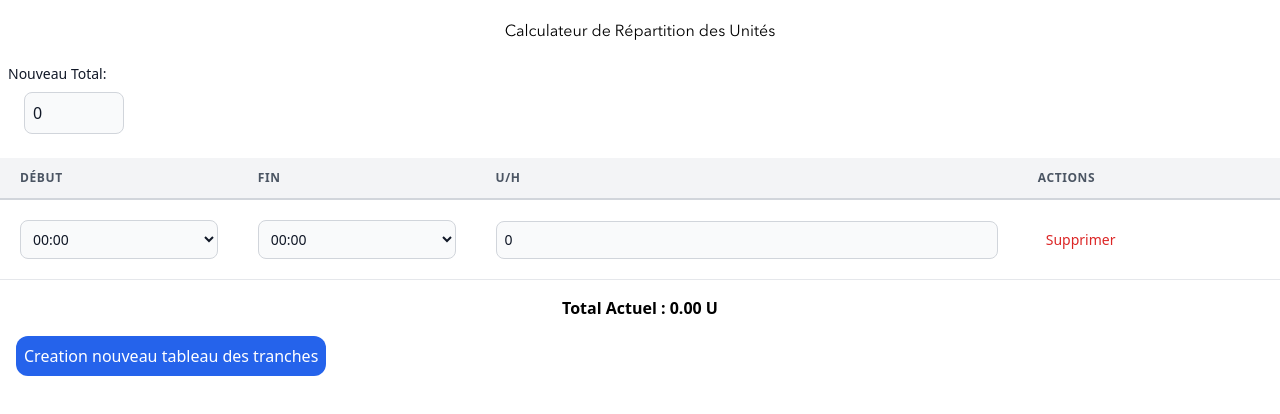
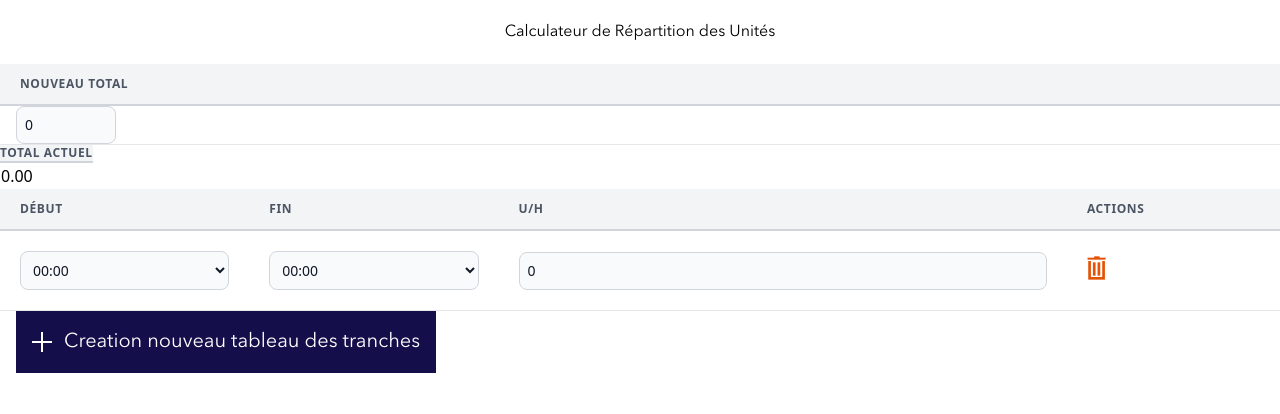
Before and after one commit to GitAlexisBERNARD/Tableau_modification_unite, a Vue app: page / in a window 1280 px wide. Shown: the top 414 px of the page. Built offline with nearby package versions, Linux system fonts and the light colour scheme; what v3-scroll-lock would draw is missing.

Commit message:
Add trash icon and update table layout in index.vue

```diff
--- a/src/components/icons/trash.vue
+++ b/src/components/icons/trash.vue
@@ -0,0 +1,34 @@
+<template>
+  <svg
+    width="19"
+    height="24"
+    viewBox="0 0 19 24"
+    fill="none"
+    xmlns="http://www.w3.org/2000/svg"
+  >
+    <mask id="path-1-inside-1_7_230" fill="white">
+      <path d="M1.23804 5H17.9047V23.6667H1.23804V5Z" />
+    </mask>
+    <path
+      d="M17.9047 23.6667V26.3333H20.5714V23.6667H17.9047ZM1.23804 23.6667H-1.42863V26.3333H1.23804V23.6667ZM15.238 5V23.6667H20.5714V5H15.238ZM17.9047 21H1.23804V26.3333H17.9047V21ZM3.9047 23.6667V5H-1.42863V23.6667H3.9047Z"
+      fill="#E35205"
+      mask="url(#path-1-inside-1_7_230)"
+    />
+    <rect
+      x="5.90479"
+      y="6.33333"
+      width="2.66667"
+      height="13.3333"
+      fill="#E35205"
+    />
+    <rect
+      x="10.5714"
+      y="6.33333"
+      width="2.66667"
+      height="13.3333"
+      fill="#E35205"
+    />
+    <rect x="0.571411" y="1.66667" width="18" height="2" fill="#E35205" />
+    <rect x="7.23804" y="0.333332" width="5.33333" height="2" fill="#E35205" />
+  </svg>
+</template>
--- a/src/pages/index.vue
+++ b/src/pages/index.vue
@@ -3,19 +3,39 @@
     <h2 class="font-avenir text-center p-5">
       Calculateur de Répartition des Unités
     </h2>
-    <div class="mb-6 ml-2">
-      <label
-        for="nouveauTotal"
-        class="block mb-2 text-sm font-medium text-gray-900"
-        >Nouveau Total:</label
+    <table class="min-w-full leading-normal">
+      <thead>
+        <th
+          class="px-5 py-3 border-b-2 border-gray-300 bg-gray-100 text-left text-xs font-semibold text-gray-600 uppercase tracking-wider"
         >
+          Nouveau Total
+        </th>
+      </thead>
+      <tbody>
+        <tr class="px-5 py-5 border-b border-gray-200 bg-white text-sm">
           <input
             class="ml-4 block p-2 text-gray-900 border border-gray-300 rounded-lg bg-gray-50 sm:text-md w-[100px]"
             type="number"
             v-model.number="nouveauTotal"
             step="0.01"
           />
-    </div>
+        </tr>
+      </tbody>
+    </table>
+    <table>
+      <thead>
+        <tr
+          class="px-5 py-3 border-b-2 border-gray-300 bg-gray-100 text-left text-xs font-semibold text-gray-600 uppercase tracking-wider"
+        >
+          Total Actuel
+        </tr>
+      </thead>
+      <tbody>
+        <td>
+          {{ totalActuel.toFixed(2) }}
+        </td>
+      </tbody>
+    </table>
   </div>
   <table class="min-w-full leading-normal">
     <thead>
@@ -79,24 +99,77 @@
           />
         </td>
         <td class="px-5 py-5 border-b border-gray-200 bg-white text-sm">
-          <button
-            @click="supprimerTranche(index)"
-            class="text-red-600 hover:text-red-900 p-2 rounded-lg"
+          <button @click="supprimerTranche(index - 1)">
+            <svg
+              width="19"
+              height="24"
+              viewBox="0 0 19 24"
+              fill="none"
+              xmlns="http://www.w3.org/2000/svg"
             >
-            Supprimer
+              <mask id="path-1-inside-1_7_230" fill="white">
+                <path d="M1.23804 5H17.9047V23.6667H1.23804V5Z" />
+              </mask>
+              <path
+                d="M17.9047 23.6667V26.3333H20.5714V23.6667H17.9047ZM1.23804 23.6667H-1.42863V26.3333H1.23804V23.6667ZM15.238 5V23.6667H20.5714V5H15.238ZM17.9047 21H1.23804V26.3333H17.9047V21ZM3.9047 23.6667V5H-1.42863V23.6667H3.9047Z"
+                fill="#E35205"
+                mask="url(#path-1-inside-1_7_230)"
+              />
+              <rect
+                x="5.90479"
+                y="6.33333"
+                width="2.66667"
+                height="13.3333"
+                fill="#E35205"
+              />
+              <rect
+                x="10.5714"
+                y="6.33333"
+                width="2.66667"
+                height="13.3333"
+                fill="#E35205"
+              />
+              <rect
+                x="0.571411"
+                y="1.66667"
+                width="18"
+                height="2"
+                fill="#E35205"
+              />
+              <rect
+                x="7.23804"
+                y="0.333332"
+                width="5.33333"
+                height="2"
+                fill="#E35205"
+              />
+            </svg>
           </button>
         </td>
       </tr>
     </tbody>
   </table>
-  <div class="text-center p-4">
-    <h3 class="font-bold">Total Actuel : {{ totalActuel.toFixed(2) }} U</h3>
-  </div>
+
   <button
     @click="verifierTotal"
-    class="text-white ml-4 bg-blue-600 p-2 rounded-xl"
+    class="flex items-center gap-3 text-white ml-4 bg-[#140F4B] p-4 font-avenir font-medium text-[20px]"
   >
-    Creation nouveau tableau des tranches
+    <svg
+      width="20"
+      height="20"
+      viewBox="0 0 20 20"
+      fill="none"
+      xmlns="http://www.w3.org/2000/svg"
+    >
+      <path
+        fill-rule="evenodd"
+        clip-rule="evenodd"
+        d="M11 0H9V9H0V11H9V20H11V11H20V9H11V0Z"
+        fill="#FFFEFE"
+      />
+    </svg>
+
+    <p>Creation nouveau tableau des tranches</p>
   </button>
 
   <div v-if="messageErreur" class="text-red-500">
@@ -114,7 +187,7 @@
 
 <script lang="ts">
 import { defineComponent, ref, watch, nextTick } from "vue";
-
+import Trash from "@/components/icons/trash.vue";
 interface Tranche {
   heureDebut: string;
   heureFin: string;
@@ -245,7 +318,11 @@ export default defineComponent({
     }
 
     function supprimerTranche(index: number) {
+      if (tranches.value.length > 1) {
+        console.log(tranches.value);
+        console.log("supprimerTranche");
         tranches.value.splice(index, 1);
+      }
     }
     const totalActuel = ref<number>(0);
 
```
Lines whose indentation alone changed are shown as unchanged.
